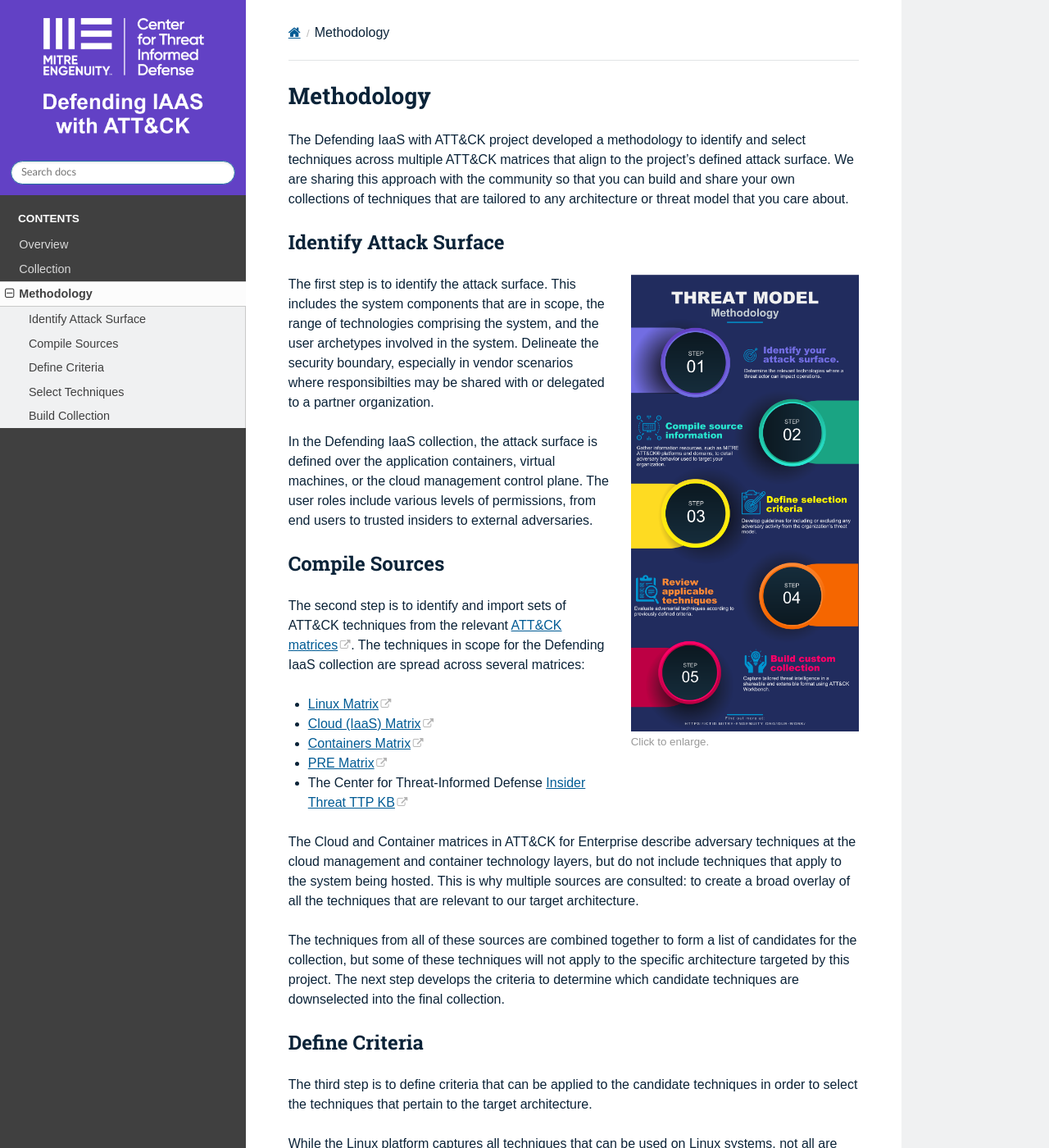
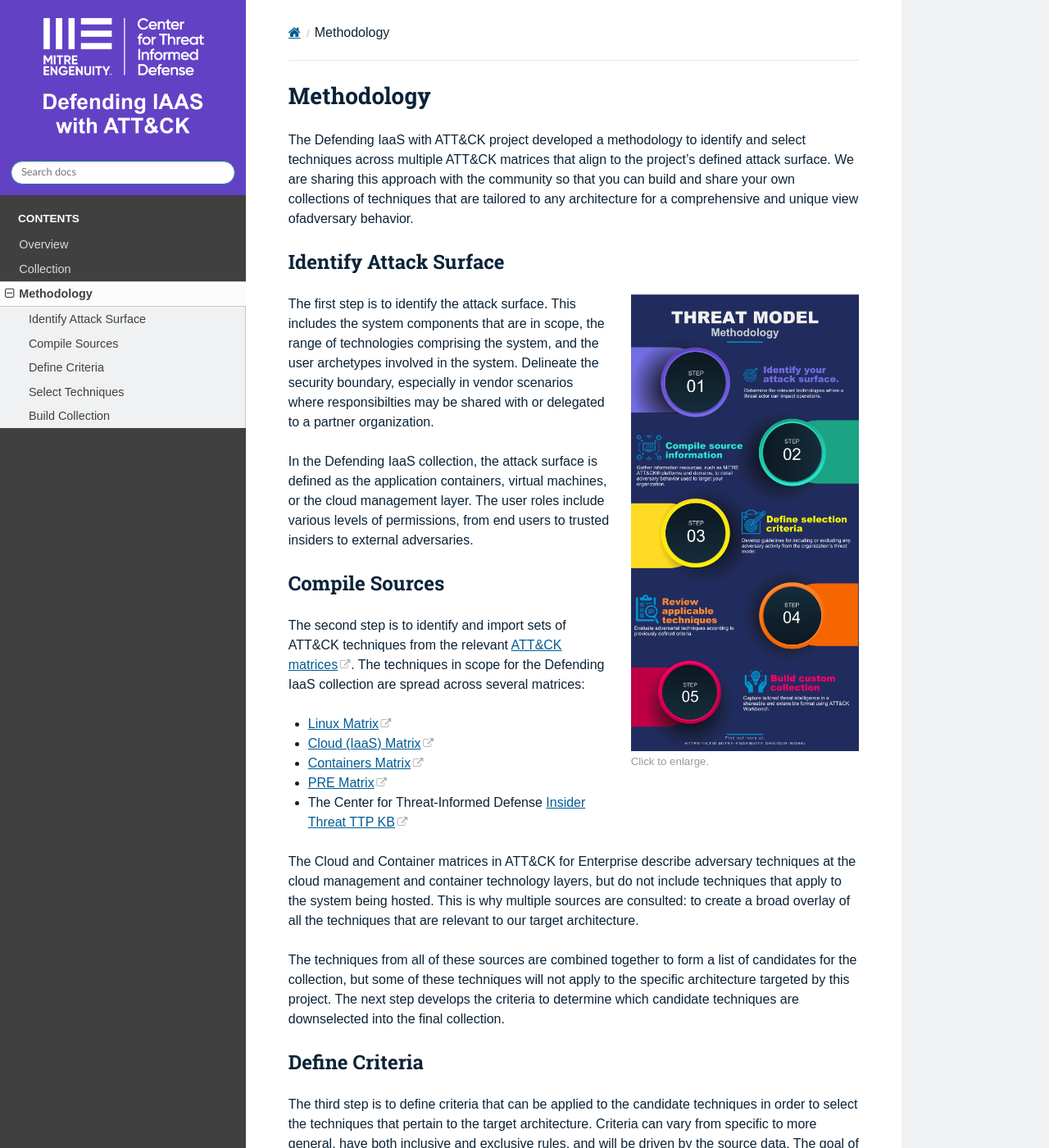
Before and after one commit to center-for-threat-informed-defense/defending-iaas-with-attack, a Sphinx documentation site: the page built from docs/methodology.rst, in a window 1280 px wide and 1400 px high. Shown: the whole window at 82% size. Built offline with Sphinx 7.4.7 and the Read the Docs theme 2.0.0, drawn with Linux system fonts in a browser that asks for light colours; some of the changed text lies outside the part shown.

Commit message:
Minor methodology edits
Minor edits to methodology to broaden scope beyond the IaaS project

```diff
--- a/docs/methodology.rst
+++ b/docs/methodology.rst
@@ -5,7 +5,10 @@
 select techniques across multiple ATT&CK matrices that align to the project's
 defined attack surface. We are sharing this approach with the community
 so that you can build and share your own collections of techniques that are
-tailored to any architecture or threat model that you care about.
+tailored to any architecture for a comprehensive and unique view ofadversary
+behavior.
+
+
 
 Identify Attack Surface
 -----------------------
@@ -24,8 +27,8 @@
 especially in vendor scenarios where responsibilties may be shared with or
 delegated to a partner organization.
 
-In the Defending IaaS collection, the attack surface is defined over the
-application containers, virtual machines, or the cloud management control plane.
+In the Defending IaaS collection, the attack surface is defined as the
+application containers, virtual machines, or the cloud management layer.
 The user roles include various levels of permissions, from end users to trusted
 insiders to external adversaries.
 
@@ -60,7 +63,12 @@
 
 The third step is to define criteria that can be applied to the candidate
 techniques in order to select the techniques that pertain to the target
-architecture.
+architecture. Criteria can vary from specific to more general, have both
+inclusive and exclusive rules, and will be driven by the source data. The
+goal of the selection criteria should offer clear guidance in refining the
+list of techniques from the compiled domains and platforms, while avoiding
+being overly burdensome in reviewing every technique in depth. When reviewing
+the techniques, additional criteria may be added later.
 
 While the Linux platform captures all techniques that can be used on Linux
 systems, not all are applicable to our target architecture (Linux virtual
```
